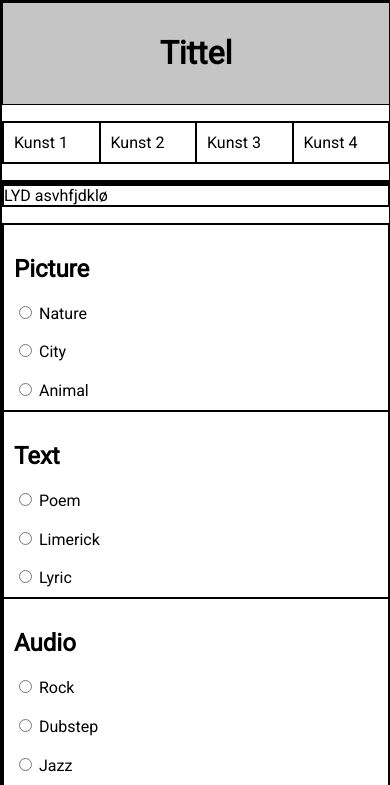
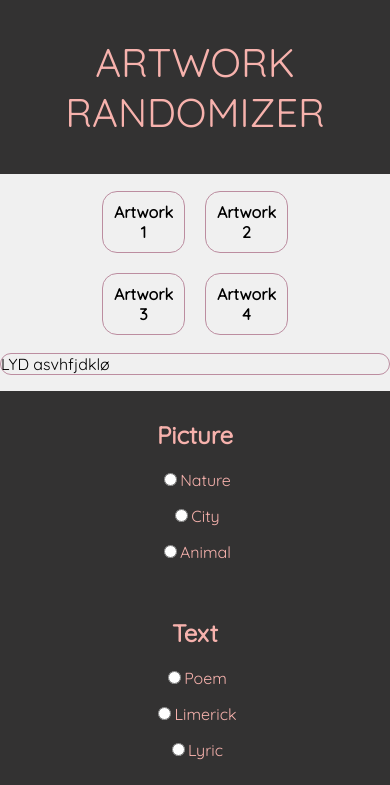
Before and after one commit to IT2810/it2810-webutvikling-h18-prosjekt-2-gruppe--08, a React (Create React App) app: page / in a window 390 px wide. Shown: the top 785 px of the page. Built offline with nearby package versions, Linux system fonts and the light colour scheme.

Commit message:
#7 #8 #9 Design added

```diff
--- a/public/css/style.css
+++ b/public/css/style.css
@@ -1,10 +1,19 @@
 body {
     margin: 0 0;
-    font-family: 'Roboto';
+    font-family: 'Quicksand', sans-serif;
+    background-color: #F0F0F0;
+}
+
+:root {
+    --dark: #333232;
+    --pink: #F7B2AD;
+    --red: #A04668;
+    --pink2: #BC8DA0;
+    --grey: #D9D0DE;
 }
 
 div {
-    border: 1px solid black;
+    /* border: 1px solid black; */
 }
 
 .main_container {
@@ -19,11 +28,18 @@ div {
 /* =========== HEADER ============ */
 
 .header{
-    background-color: #c5c5c5;
+    background-color: var(--dark);
     display: flex;
     justify-content: center;
     align-items: center;
     padding: 10px;
+}
+
+.header h1 {
+    text-align: center;
+    font-size: 40px;
+    font-weight: lighter;
+    color: var(--pink);
 }
 
 /* =========== TABS ============ */
@@ -31,17 +47,32 @@ div {
 .tabs_container {
     display: flex;
     flex-direction: row;
+    margin: 0 100px;
 }
 
 .tabs_container div {
     padding: 10px;
     flex: auto;
+    border: 1px solid var(--pink2);
+    border-radius: 15px;
+    margin: 2% ;
+}
+
+.tab1, .tab2, .tab3, .tab4, a {
+    justify-content: center;
+    align-items: center;
+    font-weight: bold;
+    color: black;
+    text-align: center;
 }
 
 .tabs_container div:hover{
-    background-color: #c6e2ff;
+    background-color: var(--pink);
     cursor: pointer;
+    border-radius: 15px;
 }
+
+
 
 /* =========== HOME ============ */
 
@@ -49,6 +80,8 @@ div {
     display: grid;
     grid-template-columns: 60% auto;
     grid-template-rows: auto auto;
+    border: 1px solid var(--pink2);
+    border-radius: 15px;
 }
 
 .home_container .picture {
@@ -75,8 +108,19 @@ div {
 }
 
 .menu_container div {
+    background-color: var(--dark);
     flex: auto;
     padding: 10px;
+}
+
+#h2_menu {
+    color: var(--pink);
+    text-align: center;
+}
+
+#p {
+    color: var(--pink);
+    text-align: center;
 }
 
 
@@ -103,6 +147,31 @@ div {
         flex-direction: column;
     }
 
+    .tabs_container {
+        display: grid;
+        grid-gap: 1rem;
+    }
+
+    .tab1 {
+        grid-column: 1;
+        grid-row: 1;
+    }
+
+    .tab2 {
+        grid-column: 2;
+        grid-row: 1;
+    }
+
+    .tab3 {
+        grid-column: 1;
+        grid-row: 2;
+    }
+
+    .tab4 {
+        grid-column: 2;
+        grid-row: 2;
+    }
+
 }
 
 }
--- a/public/index.html
+++ b/public/index.html
@@ -10,6 +10,7 @@
     -->
     <link rel="stylesheet" href="/css/style.css">
     <link href="https://fonts.googleapis.com/css?family=Roboto" rel="stylesheet">
+    <link href="https://fonts.googleapis.com/css?family=Quicksand" rel="stylesheet">
     <!--
       Notice the use of %PUBLIC_URL% in the tags above.
       It will be replaced with the URL of the `public` folder during the build.
--- a/src/components/App.js
+++ b/src/components/App.js
@@ -156,7 +156,7 @@ class App extends Component {
     console.log("Nå er jeg i render() i App.js");
 
     return (
-      <div className="main_container">
+        <div className="main_container">
           <Header/>
           <Tabs onTabSelect={this.tabUpdate}/>
 
@@ -172,10 +172,6 @@ class App extends Component {
           c = {this.state.activeCategories}/>
 
           <Footer/>
-          <audio controls>
-              <source src="" type="audio/ogg"/>
-                  <source src="" type="audio/mpeg"/>
-          </audio>
       </div>
     );
   }
--- a/src/components/header.js
+++ b/src/components/header.js
@@ -6,7 +6,7 @@ class Header extends Component {
     render() {
         return(
             <div className="header">
-                <h1>Tittel</h1>
+                <h1> ARTWORK RANDOMIZER </h1>
             </div>
         )
     }
--- a/src/components/menu.js
+++ b/src/components/menu.js
@@ -19,85 +19,65 @@ class Menu extends Component {
             <div className="menu_container">
                 {/*-- ------------------------------- PICTURE ----------------------------------------------- */}
                 <div className="picture_choice">
-                  <h2>Picture</h2>
+                    <h2 id="h2_menu">Picture</h2>
+                    <p id="p">
                         <input type="radio" value='nature' checked={this.props.pictureCategory === 'nature'}
-                  onClick={() => {
-                    this.props.onCategoryChanged(0, 'nature')
-                  }
-                } /> Nature
-
-                  <h3> </h3>
+                        onClick={() => {this.props.onCategoryChanged(0, 'nature')}} />
+                        Nature
+                    </p>
+                    <p id="p">
                         <input type="radio" value='city' checked={this.props.pictureCategory === 'city'}
-                  onClick={() => {
-                    this.props.onCategoryChanged(0, 'city')
-                  }
-                }/> City
-
-                  <h3> </h3>
+                        onClick={() => {this.props.onCategoryChanged(0, 'city')}}/>
+                        City
+                    </p>
+                    <p id="p">
                         <input type="radio" value='animal' checked={this.props.pictureCategory === 'animal'}
-                  onClick={() => {
-                    console.log("Du klikket nå på animal..");
-                    this.props.onCategoryChanged(0, 'animal')
-                  }
-                } /> Animal
-
+                        onClick={() => {this.props.onCategoryChanged(0, 'animal')}} />
+                        Animal
+                    </p>
             </div>
             {/* ------------------------------- TEXT -----------------------------------------------*/}
             <div className="text_choice">
-                  <h2>Text</h2>
+                <h2 id="h2_menu">Text</h2>
+                <p id="p">
                     <input type="radio" value='poems' checked={this.props.textCategory === 'poems'}
-                  onClick={() => {
-                    this.props.onCategoryChanged(1, 'poems')
-                  }
-                }  /> Poem
-
-                  <h3> </h3>
+                    onClick={() => {this.props.onCategoryChanged(1, 'poems')}}  />
+                    Poem
+                </p>
+                <p id="p">
                     <input type="radio" value='limericks' checked={this.props.textCategory === 'limericks'}
-                  onClick={() => {
-                    console.log("Du klikket nå på limerick..")
-                    this.props.onCategoryChanged(1, 'limericks')
-
-                  }
-                } /> Limerick
-
-                  <h3> </h3>
+                    onClick={() => {this.props.onCategoryChanged(1, 'limericks')}} />
+                    Limerick
+                </p>
+                <p id="p">
                     <input type="radio" value='lyrics' checked={this.props.textCategory === 'lyrics'}
-                  onClick={() => {
-                  console.log("Du klikket nå på lyric..")
-                    this.props.onCategoryChanged(1, 'lyrics')
-
-
-                  }
-                } /> Lyric
+                    onClick={() => {this.props.onCategoryChanged(1, 'lyrics')}} />
+                    Lyric
+                </p>
             </div>
             {/* ------------------------------- AUDIO ----------------------------------------------- */}
             <div className="audio_choice">
-                  <h2> Audio</h2>
+                <h2 id="h2_menu">Audio</h2>
+                <p id="p">
                     <input type="radio" value='rock' checked={this.props.audioCategory === 'rock'}
-                  onClick={() => {
-                    this.props.onCategoryChanged(2, 'rock')
+                    onClick={() => {this.props.onCategoryChanged(2, 'rock')}} />
+                    Rock
+                </p>
+                <p id="p">
+                    <input type="radio" value='dubstep' checked={this.props.audioCategory === 'dubstep'}
+                    onClick={() => {this.props.onCategoryChanged(2, 'dubstep')}} />
+                    Dubstep
+                </p>
+                <p id="p">
+                    <input type="radio" value='jazz' checked={this.props.audioCategory === 'jazz'}
+                    onClick={() => {this.props.onCategoryChanged(2, 'jazz')}} />
+                    Jazz
+                </p>
 
-                  }
-                } /> Rock
-
-                  <h3> </h3>
-                  <input type="radio" value='dubstep' checked={this.props.audioCategory === 'dubstep'}
-                  onClick={() => {
-                    this.props.onCategoryChanged(2, 'dubstep')
-
-                  }
-                } /> Dubstep
-
-                  <h3> </h3>
-                  <input type="radio" value='jazz' checked={this.props.audioCategory === 'jazz'}
-                  onClick={() => {
-                    this.props.onCategoryChanged(2, 'jazz')
-
-                  }
-                } /> Jazz
             </div>
 
-          </div>)
+            </div>
+            )
         }
     }
 
--- a/src/components/tabs.js
+++ b/src/components/tabs.js
@@ -11,16 +11,16 @@ class Tabs extends Component {
         return(
             <div className="tabs_container">
                 <div className="tab1" onClick={() => this.props.onTabSelect(0)}>
-                    Kunst 1
+                    <a>Artwork 1</a>
                 </div>
                 <div className="tab2" onClick={() => this.props.onTabSelect(1)}>
-                    Kunst 2
+                    <a>Artwork 2</a>
                 </div>
                 <div className="tab3" onClick={() => this.props.onTabSelect(2)}>
-                    Kunst 3
+                    <a>Artwork 3</a>
                 </div>
                 <div className="tab4" onClick={() => this.props.onTabSelect(3)}>
-                    Kunst 4
+                    <a>Artwork 4</a>
                 </div>
             </div>
         )
```
Also changed, not shown: 1 other file (tests, documents, lock files or other folders). Lines whose indentation alone changed are shown as unchanged.
